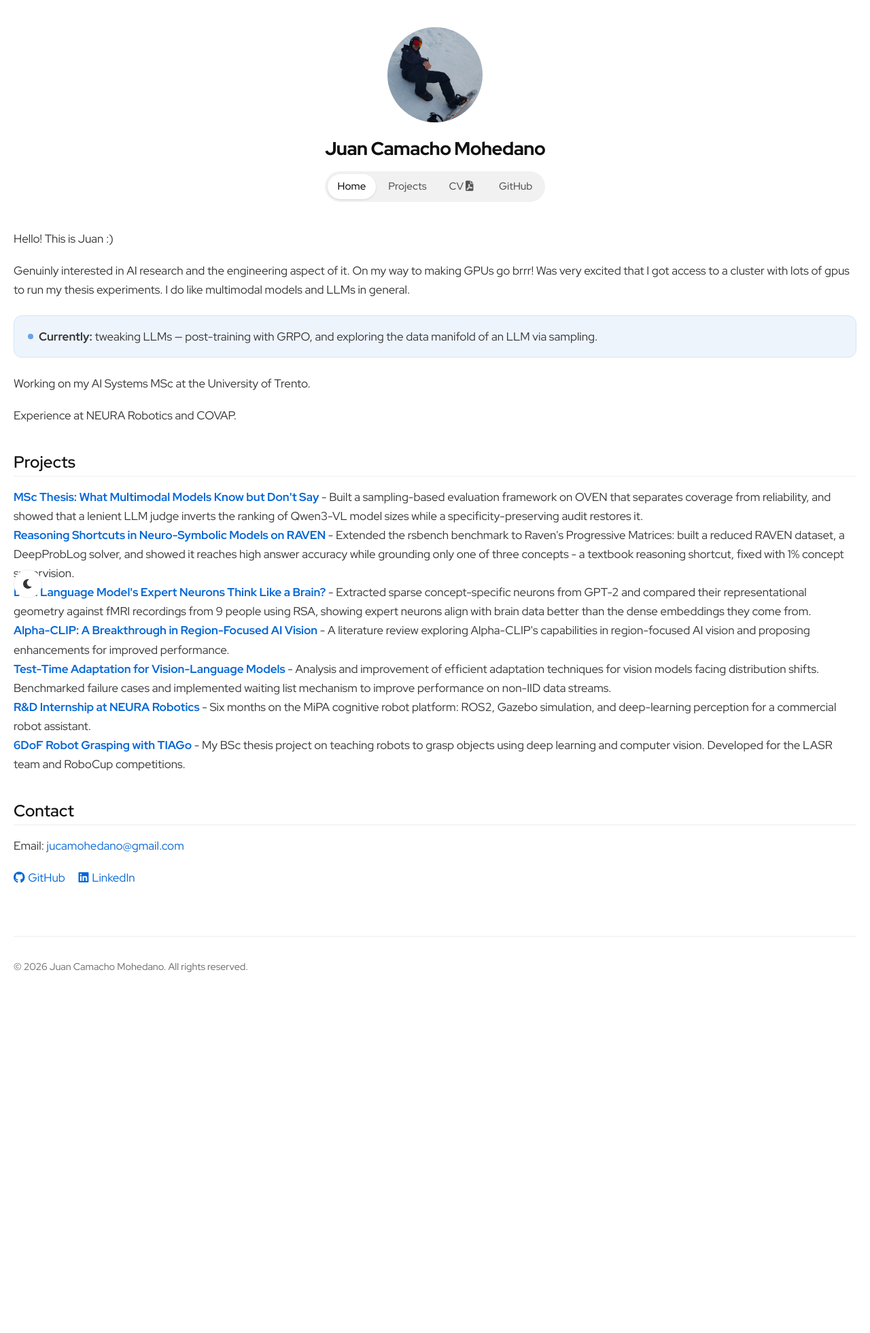
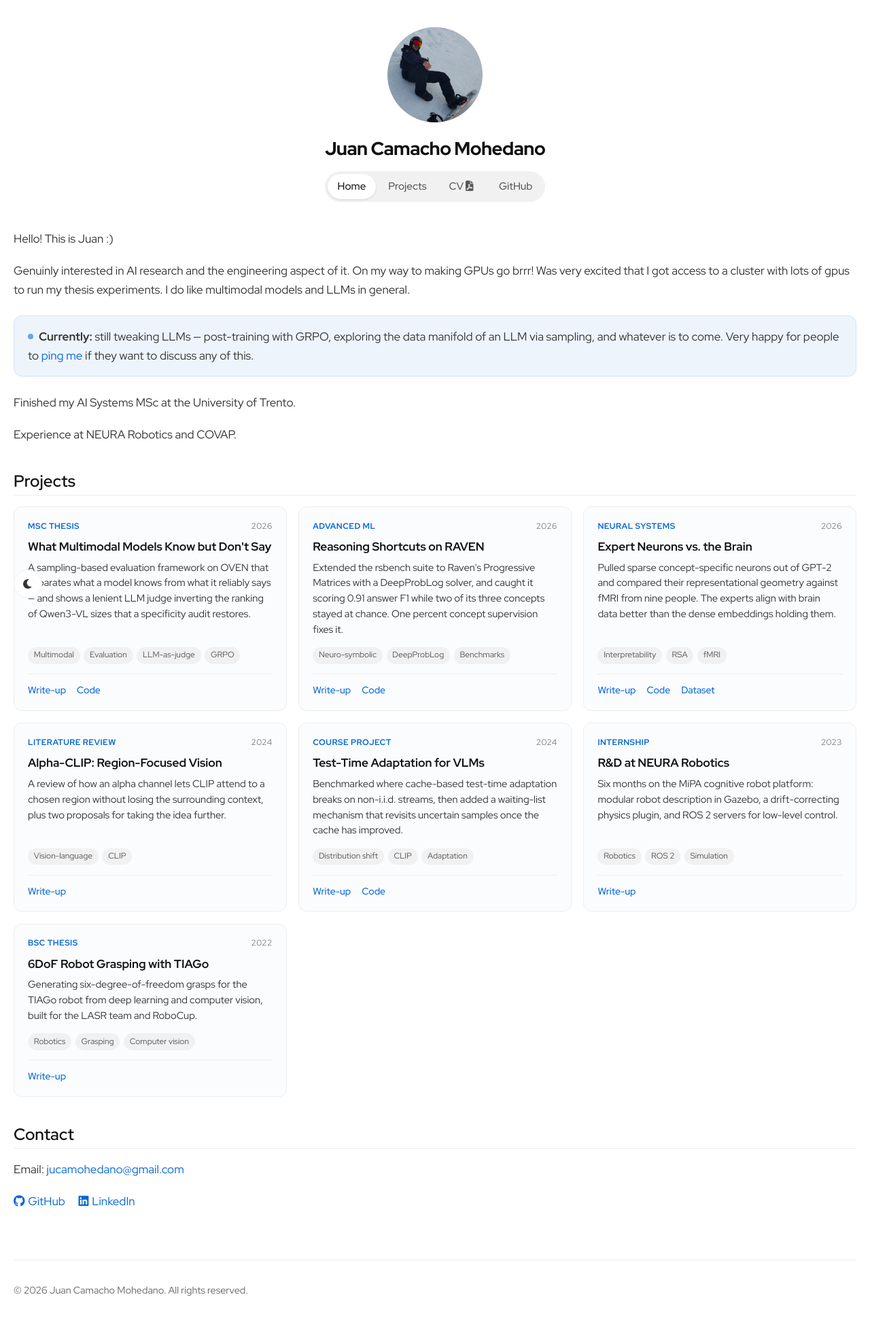
Before and after one commit to jucamohedano/jucamohedano.github.io, a Jekyll site: the page built from index.md, in a window 1280 px wide. Shown: the whole page at 68% size. Built offline with Jekyll 4.4.1, drawn with Linux system fonts in a browser that asks for light colours; before the commit the page ends 1485 px from its top, so only the background shows below that.

Commit message:
Model-card project grid, updated bio, repo links, aligned thumbnails
Co-Authored-By: Claude Fable 5 <noreply@anthropic.com>

```diff
--- a/css/styles.css
+++ b/css/styles.css
@@ -331,12 +331,16 @@ html:not([data-theme]) .theme-toggle {
     flex-shrink: 0;
 }
 
+/* Fixed thumbnail box so rows line up whatever the source aspect ratio */
 .post-thumb img {
     width: 280px;
-    height: auto;
+    height: 170px;
+    object-fit: cover;
+    object-position: center;
     display: block;
     border-radius: 10px;
     border: 1px solid var(--border-color);
+    background-color: var(--code-bg);
 }
 
 .post-item-body {
@@ -367,9 +371,95 @@ html:not([data-theme]) .theme-toggle {
 }
 
 /* Projects */
-.project-list {
+/* Project cards */
+.project-cards {
     list-style: none;
     padding: 0;
+    margin: 0;
+    display: grid;
+    grid-template-columns: repeat(auto-fill, minmax(330px, 1fr));
+    gap: 1.1rem;
+}
+
+.project-card {
+    display: flex;
+    flex-direction: column;
+    border: 1px solid var(--border-color);
+    border-radius: 12px;
+    padding: 1.15rem 1.25rem 1.1rem;
+    background-color: var(--viz-panel);
+    transition: border-color 0.2s ease, transform 0.2s ease;
+}
+
+.project-card:hover {
+    border-color: var(--accent);
+    transform: translateY(-2px);
+}
+
+.pc-top {
+    display: flex;
+    justify-content: space-between;
+    align-items: baseline;
+    gap: 0.75rem;
+    font-size: 0.75rem;
+    letter-spacing: 0.04em;
+    text-transform: uppercase;
+    color: var(--viz-muted);
+}
+
+.pc-kind {
+    font-weight: 700;
+    color: var(--accent);
+}
+
+.pc-title {
+    font-size: 1.08rem;
+    font-weight: 700;
+    line-height: 1.3;
+    margin: 0.55rem 0 0.5rem;
+}
+
+.pc-title a {
+    color: var(--heading-color);
+}
+
+.pc-title a:hover {
+    color: var(--accent);
+    text-decoration: none;
+}
+
+.pc-desc {
+    font-size: 0.92rem;
+    line-height: 1.55;
+    margin: 0 0 0.9rem;
+    flex: 1;
+}
+
+.pc-tags {
+    list-style: none;
+    padding: 0;
+    margin: 0 0 0.9rem;
+    display: flex;
+    flex-wrap: wrap;
+    gap: 0.35rem;
+}
+
+.pc-tags li {
+    font-size: 0.75rem;
+    padding: 0.15rem 0.55rem;
+    border-radius: 999px;
+    background-color: var(--pill-track-bg);
+    color: var(--nav-link-color);
+}
+
+.pc-links {
+    display: flex;
+    flex-wrap: wrap;
+    gap: 1rem;
+    font-size: 0.88rem;
+    font-weight: 500;
+    padding-top: 0.75rem;
+    border-top: 1px solid var(--border-color);
 }
 
 /* Footer */
--- a/index.md
+++ b/index.md
@@ -13,10 +13,10 @@ layout: default
         I do like multimodal models and LLMs in general.
     </p>
     <div class="now-box">
-        <p><span class="pulse-dot" aria-hidden="true"></span><strong>Currently:</strong> tweaking LLMs — post-training with GRPO, and exploring the data manifold of an LLM via sampling.</p>
+        <p><span class="pulse-dot" aria-hidden="true"></span><strong>Currently:</strong> still tweaking LLMs — post-training with GRPO, exploring the data manifold of an LLM via sampling, and whatever is to come. Very happy for people to <a href="mailto:{{ site.email }}">ping me</a> if they want to discuss any of this.</p>
     </div>
     <p>
-        Working on my AI Systems MSc at the University of Trento.
+        Finished my AI Systems MSc at the University of Trento.
     </p>
     <p>
         Experience at NEURA Robotics and COVAP.
@@ -45,27 +45,109 @@ layout: default
 
 <section id="projects">
     <h2>Projects</h2>
-    <ul class="project-list">
-        <li>
-            <strong><a href="/blog/2026/07/22/what-multimodal-models-know/">MSc Thesis: What Multimodal Models Know but Don't Say</a></strong> - Built a sampling-based evaluation framework on OVEN that separates coverage from reliability, and showed that a lenient LLM judge inverts the ranking of Qwen3-VL model sizes while a specificity-preserving audit restores it.
+    <ul class="project-cards">
+        <li class="project-card">
+            <div class="pc-top">
+                <span class="pc-kind">MSc thesis</span>
+                <span class="pc-year">2026</span>
+            </div>
+            <h3 class="pc-title"><a href="/blog/2026/07/22/what-multimodal-models-know/">What Multimodal Models Know but Don't Say</a></h3>
+            <p class="pc-desc">A sampling-based evaluation framework on OVEN that separates what a model knows from what it reliably says — and shows a lenient LLM judge inverting the ranking of Qwen3-VL sizes that a specificity audit restores.</p>
+            <ul class="pc-tags">
+                <li>Multimodal</li><li>Evaluation</li><li>LLM-as-judge</li><li>GRPO</li>
+            </ul>
+            <div class="pc-links">
+                <a href="/blog/2026/07/22/what-multimodal-models-know/">Write-up</a>
+                <a href="https://github.com/jucamohedano/oven-mllm-eval" target="_blank" rel="noopener">Code</a>
+            </div>
         </li>
-        <li>
-            <strong><a href="/blog/2026/06/22/reasoning-shortcuts-raven/">Reasoning Shortcuts in Neuro-Symbolic Models on RAVEN</a></strong> - Extended the rsbench benchmark to Raven's Progressive Matrices: built a reduced RAVEN dataset, a DeepProbLog solver, and showed it reaches high answer accuracy while grounding only one of three concepts - a textbook reasoning shortcut, fixed with 1% concept supervision.
+        <li class="project-card">
+            <div class="pc-top">
+                <span class="pc-kind">Advanced ML</span>
+                <span class="pc-year">2026</span>
+            </div>
+            <h3 class="pc-title"><a href="/blog/2026/06/22/reasoning-shortcuts-raven/">Reasoning Shortcuts on RAVEN</a></h3>
+            <p class="pc-desc">Extended the rsbench suite to Raven's Progressive Matrices with a DeepProbLog solver, and caught it scoring 0.91 answer F1 while two of its three concepts stayed at chance. One percent concept supervision fixes it.</p>
+            <ul class="pc-tags">
+                <li>Neuro-symbolic</li><li>DeepProbLog</li><li>Benchmarks</li>
+            </ul>
+            <div class="pc-links">
+                <a href="/blog/2026/06/22/reasoning-shortcuts-raven/">Write-up</a>
+                <a href="https://github.com/jucamohedano/rsbench-code/tree/raven" target="_blank" rel="noopener">Code</a>
+            </div>
         </li>
-        <li>
-            <strong><a href="/blog/2026/02/19/expert-neurons-brain-alignment/">Do a Language Model's Expert Neurons Think Like a Brain?</a></strong> - Extracted sparse concept-specific neurons from GPT-2 and compared their representational geometry against fMRI recordings from 9 people using RSA, showing expert neurons align with brain data better than the dense embeddings they come from.
+        <li class="project-card">
+            <div class="pc-top">
+                <span class="pc-kind">Neural systems</span>
+                <span class="pc-year">2026</span>
+            </div>
+            <h3 class="pc-title"><a href="/blog/2026/02/19/expert-neurons-brain-alignment/">Expert Neurons vs. the Brain</a></h3>
+            <p class="pc-desc">Pulled sparse concept-specific neurons out of GPT-2 and compared their representational geometry against fMRI from nine people. The experts align with brain data better than the dense embeddings holding them.</p>
+            <ul class="pc-tags">
+                <li>Interpretability</li><li>RSA</li><li>fMRI</li>
+            </ul>
+            <div class="pc-links">
+                <a href="/blog/2026/02/19/expert-neurons-brain-alignment/">Write-up</a>
+                <a href="https://github.com/jucamohedano/experts-ml-selfcond" target="_blank" rel="noopener">Code</a>
+                <a href="https://huggingface.co/datasets/jucamohedano/Qwen3-30B-A3B-Instruct-2507_custom_60_cot" target="_blank" rel="noopener">Dataset</a>
+            </div>
         </li>
-        <li>
-            <strong><a href="/blog/2024/11/30/alpha-clip-study/">Alpha-CLIP: A Breakthrough in Region-Focused AI Vision</a></strong> - A literature review exploring Alpha-CLIP's capabilities in region-focused AI vision and proposing enhancements for improved performance.
+        <li class="project-card">
+            <div class="pc-top">
+                <span class="pc-kind">Literature review</span>
+                <span class="pc-year">2024</span>
+            </div>
+            <h3 class="pc-title"><a href="/blog/2024/11/30/alpha-clip-study/">Alpha-CLIP: Region-Focused Vision</a></h3>
+            <p class="pc-desc">A review of how an alpha channel lets CLIP attend to a chosen region without losing the surrounding context, plus two proposals for taking the idea further.</p>
+            <ul class="pc-tags">
+                <li>Vision-language</li><li>CLIP</li>
+            </ul>
+            <div class="pc-links">
+                <a href="/blog/2024/11/30/alpha-clip-study/">Write-up</a>
+            </div>
         </li>
-        <li>
-            <strong><a href="/blog/2024/03/01/test-time-adaptation/">Test-Time Adaptation for Vision-Language Models</a></strong> - Analysis and improvement of efficient adaptation techniques for vision models facing distribution shifts. Benchmarked failure cases and implemented waiting list mechanism to improve performance on non-IID data streams.
+        <li class="project-card">
+            <div class="pc-top">
+                <span class="pc-kind">Course project</span>
+                <span class="pc-year">2024</span>
+            </div>
+            <h3 class="pc-title"><a href="/blog/2024/03/01/test-time-adaptation/">Test-Time Adaptation for VLMs</a></h3>
+            <p class="pc-desc">Benchmarked where cache-based test-time adaptation breaks on non-i.i.d. streams, then added a waiting-list mechanism that revisits uncertain samples once the cache has improved.</p>
+            <ul class="pc-tags">
+                <li>Distribution shift</li><li>CLIP</li><li>Adaptation</li>
+            </ul>
+            <div class="pc-links">
+                <a href="/blog/2024/03/01/test-time-adaptation/">Write-up</a>
+                <a href="https://github.com/jucamohedano/my_TDA" target="_blank" rel="noopener">Code</a>
+            </div>
         </li>
-        <li>
-            <strong><a href="/blog/2023/06/30/neura-robotics-internship/">R&D Internship at NEURA Robotics</a></strong> - Six months on the MiPA cognitive robot platform: ROS2, Gazebo simulation, and deep-learning perception for a commercial robot assistant.
+        <li class="project-card">
+            <div class="pc-top">
+                <span class="pc-kind">Internship</span>
+                <span class="pc-year">2023</span>
+            </div>
+            <h3 class="pc-title"><a href="/blog/2023/06/30/neura-robotics-internship/">R&amp;D at NEURA Robotics</a></h3>
+            <p class="pc-desc">Six months on the MiPA cognitive robot platform: modular robot description in Gazebo, a drift-correcting physics plugin, and ROS 2 servers for low-level control.</p>
+            <ul class="pc-tags">
+                <li>Robotics</li><li>ROS 2</li><li>Simulation</li>
+            </ul>
+            <div class="pc-links">
+                <a href="/blog/2023/06/30/neura-robotics-internship/">Write-up</a>
+            </div>
         </li>
-        <li>
-            <strong><a href="/blog/2022/05/01/bsc-thesis-robot-grasping/">6DoF Robot Grasping with TIAGo</a></strong> - My BSc thesis project on teaching robots to grasp objects using deep learning and computer vision. Developed for the LASR team and RoboCup competitions.
+        <li class="project-card">
+            <div class="pc-top">
+                <span class="pc-kind">BSc thesis</span>
+                <span class="pc-year">2022</span>
+            </div>
+            <h3 class="pc-title"><a href="/blog/2022/05/01/bsc-thesis-robot-grasping/">6DoF Robot Grasping with TIAGo</a></h3>
+            <p class="pc-desc">Generating six-degree-of-freedom grasps for the TIAGo robot from deep learning and computer vision, built for the LASR team and RoboCup.</p>
+            <ul class="pc-tags">
+                <li>Robotics</li><li>Grasping</li><li>Computer vision</li>
+            </ul>
+            <div class="pc-links">
+                <a href="/blog/2022/05/01/bsc-thesis-robot-grasping/">Write-up</a>
+            </div>
         </li>
     </ul>
 </section>
```
Also changed, not shown: _posts/2026-07-22-what-multimodal-models-know.md (+2 -0 lines).
